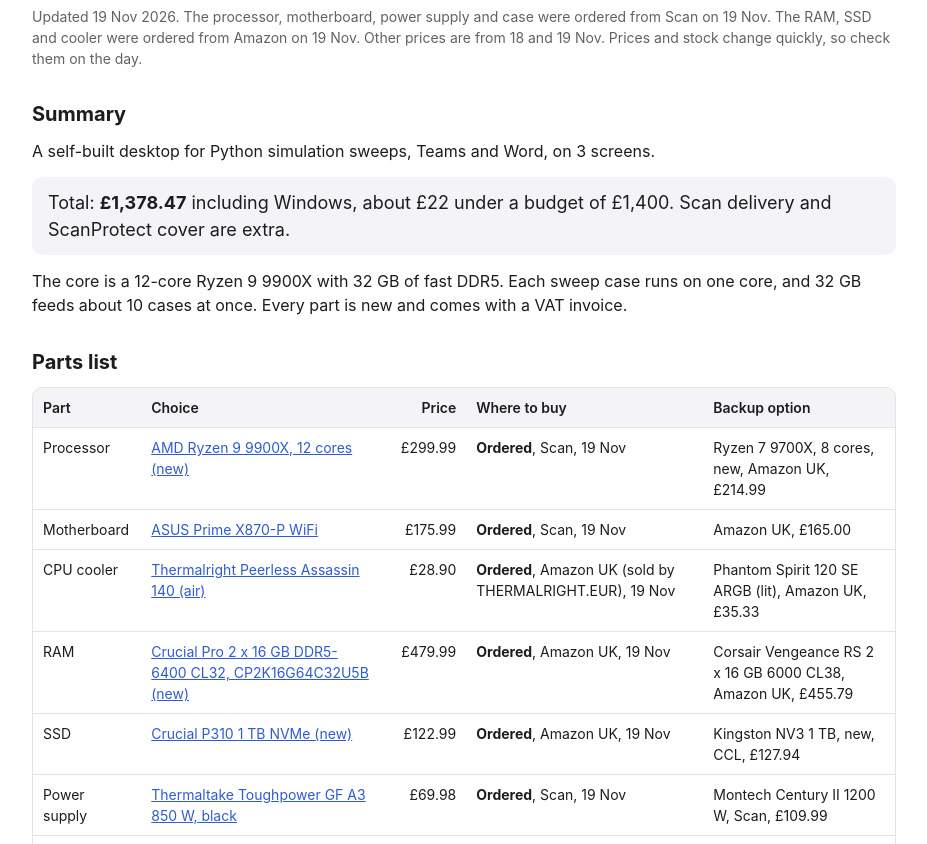
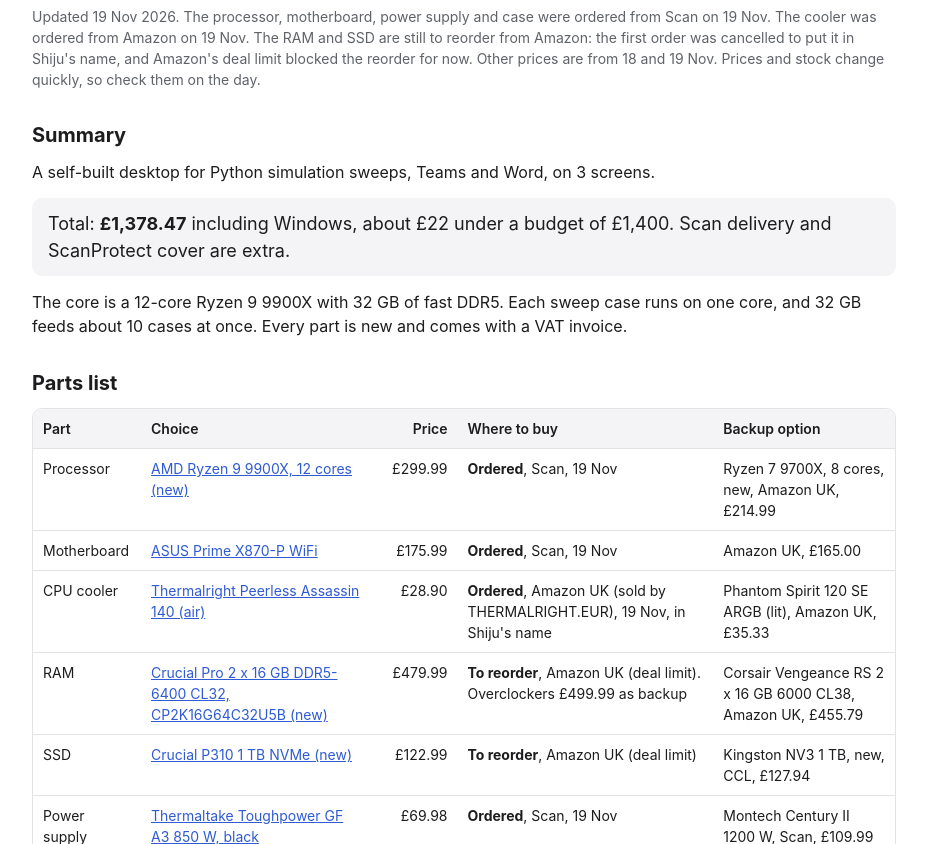
Before and after one commit to sh1juj/sim-pc-build-plan, a plain HTML site: page index.html in a window 1280 px wide. Shown: the part 68-912 px from the top of the page, without its empty margins (176-1103 px from the left). Drawn offline with Linux system fonts and the light colour scheme.

Commit message:
RAM and SSD back to 'to reorder' after cancelling the Amazon order; cooler reordered in Shiju's name
Co-Authored-By: Claude Opus 5.5 <noreply@anthropic.com>
Claude-Session: https://claude.ai/code/session_01DQky9pHeZgQ5paqDTtziha

```diff
--- a/index.html
+++ b/index.html
@@ -30,7 +30,7 @@
 <body>
 <main>
 <h1>Sim PC Build Plan</h1>
-<div class="asof">Updated 19 Nov 2026. The processor, motherboard, power supply and case were ordered from Scan on 19 Nov. The RAM, SSD and cooler were ordered from Amazon on 19 Nov. Other prices are from 18 and 19 Nov. Prices and stock change quickly, so check them on the day.</div>
+<div class="asof">Updated 19 Nov 2026. The processor, motherboard, power supply and case were ordered from Scan on 19 Nov. The cooler was ordered from Amazon on 19 Nov. The RAM and SSD are still to reorder from Amazon: the first order was cancelled to put it in Shiju's name, and Amazon's deal limit blocked the reorder for now. Other prices are from 18 and 19 Nov. Prices and stock change quickly, so check them on the day.</div>
 
 <h2>Summary</h2>
 <p>A self-built desktop for Python simulation sweeps, Teams and Word, on 3 screens.</p>
@@ -44,9 +44,9 @@
 <tbody>
 <tr><td>Processor</td><td><a href="https://www.scan.co.uk/products/amd-ryzen-9-9900x-am5-zen-5-12-core-24-thread-44ghz-56ghz-turbo-64mb-cache-pcie-50-120w-cpu-retail">AMD Ryzen 9 9900X, 12 cores (new)</a></td><td class="num">&pound;299.99</td><td><strong>Ordered</strong>, Scan, 19 Nov</td><td>Ryzen 7 9700X, 8 cores, new, Amazon UK, &pound;214.99</td></tr>
 <tr><td>Motherboard</td><td><a href="https://www.scan.co.uk/products/asus-prime-x870-p-wifi-amd-x870-am5-ddr5-pcie-50-4x-m2-25g-wifi7-usb-40-amd-expo-atx">ASUS Prime X870-P WiFi</a></td><td class="num">&pound;175.99</td><td><strong>Ordered</strong>, Scan, 19 Nov</td><td>Amazon UK, &pound;165.00</td></tr>
-<tr><td>CPU cooler</td><td><a href="https://www.amazon.co.uk/dp/B0DLGRXRW7">Thermalright Peerless Assassin 140 (air)</a></td><td class="num">&pound;28.90</td><td><strong>Ordered</strong>, Amazon UK (sold by THERMALRIGHT.EUR), 19 Nov</td><td>Phantom Spirit 120 SE ARGB (lit), Amazon UK, &pound;35.33</td></tr>
-<tr><td>RAM</td><td><a href="https://www.amazon.co.uk/dp/B0FQMLKVLS">Crucial Pro 2 x 16 GB DDR5-6400 CL32, CP2K16G64C32U5B (new)</a></td><td class="num">&pound;479.99</td><td><strong>Ordered</strong>, Amazon UK, 19 Nov</td><td>Corsair Vengeance RS 2 x 16 GB 6000 CL38, Amazon UK, &pound;455.79</td></tr>
-<tr><td>SSD</td><td><a href="https://uk.pcpartpicker.com/product/M82j4D/crucial-p310-w-acronis-data-recovery-1-tb-m2-2280-pcie-40-x4-nvme-solid-state-drive-ct1000p310ssd801">Crucial P310 1 TB NVMe (new)</a></td><td class="num">&pound;122.99</td><td><strong>Ordered</strong>, Amazon UK, 19 Nov</td><td>Kingston NV3 1 TB, new, CCL, &pound;127.94</td></tr>
+<tr><td>CPU cooler</td><td><a href="https://www.amazon.co.uk/dp/B0DLGRXRW7">Thermalright Peerless Assassin 140 (air)</a></td><td class="num">&pound;28.90</td><td><strong>Ordered</strong>, Amazon UK (sold by THERMALRIGHT.EUR), 19 Nov, in Shiju's name</td><td>Phantom Spirit 120 SE ARGB (lit), Amazon UK, &pound;35.33</td></tr>
+<tr><td>RAM</td><td><a href="https://www.amazon.co.uk/dp/B0FQMLKVLS">Crucial Pro 2 x 16 GB DDR5-6400 CL32, CP2K16G64C32U5B (new)</a></td><td class="num">&pound;479.99</td><td><strong>To reorder</strong>, Amazon UK (deal limit). Overclockers &pound;499.99 as backup</td><td>Corsair Vengeance RS 2 x 16 GB 6000 CL38, Amazon UK, &pound;455.79</td></tr>
+<tr><td>SSD</td><td><a href="https://uk.pcpartpicker.com/product/M82j4D/crucial-p310-w-acronis-data-recovery-1-tb-m2-2280-pcie-40-x4-nvme-solid-state-drive-ct1000p310ssd801">Crucial P310 1 TB NVMe (new)</a></td><td class="num">&pound;122.99</td><td><strong>To reorder</strong>, Amazon UK (deal limit)</td><td>Kingston NV3 1 TB, new, CCL, &pound;127.94</td></tr>
 <tr><td>Power supply</td><td><a href="https://www.scan.co.uk/products/850w-thermaltake-toughpower-gf-a3-fully-modular-80plus-gold-pcie-51-atx-31-smart-zero-fan">Thermaltake Toughpower GF A3 850 W, black</a></td><td class="num">&pound;69.98</td><td><strong>Ordered</strong>, Scan, 19 Nov</td><td>Montech Century II 1200 W, Scan, &pound;109.99</td></tr>
 <tr><td>Case</td><td><a href="https://uk.pcpartpicker.com/product/2MwmP6/montech-air-903-max-atx-mid-tower-case-air-903-max-b">Montech AIR 903 MAX, black (RGB)</a></td><td class="num">&pound;54.98</td><td><strong>Ordered</strong>, Scan, 19 Nov</td><td>AIR 903 BASE, no RGB, Scan, &pound;44.99</td></tr>
 <tr><td>Case fans</td><td>None to buy: the case comes with 3 RGB front fans and 1 rear fan</td><td class="num">&pound;0.00</td><td>Comes with the case</td><td>2 x Arctic P14 Pro A-RGB, Scan, &pound;23.98</td></tr>
```
